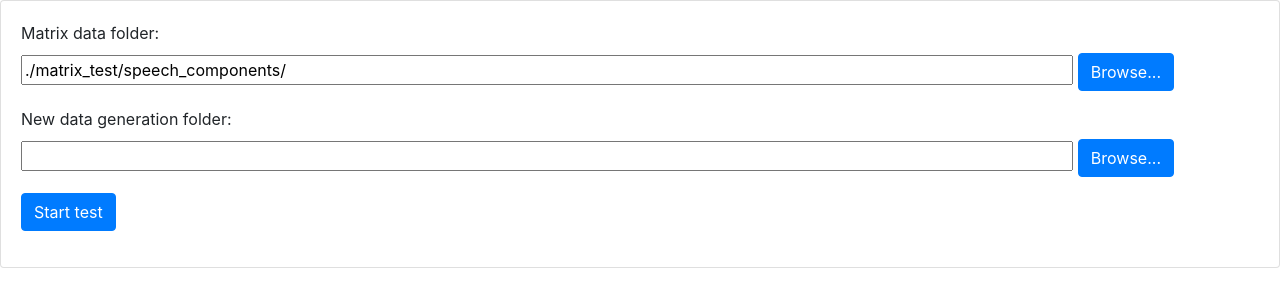
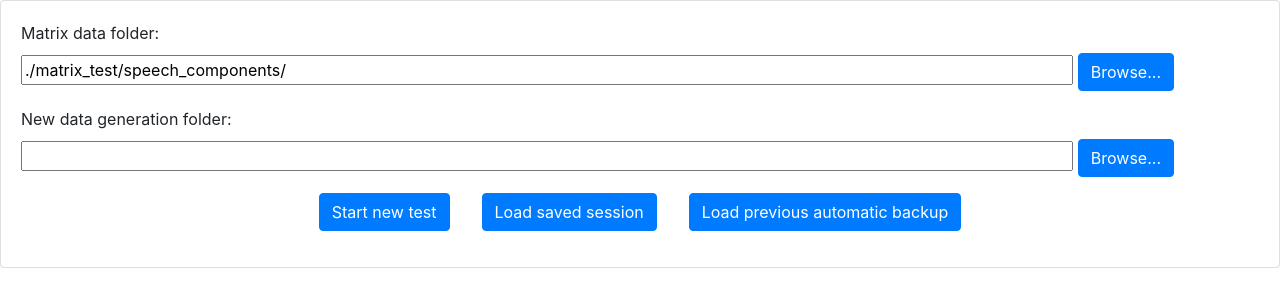
Before and after one commit to Pezz89/BPLabs, a Flask app: page /matrix_test in a window 1280 px wide. Shown: the part 56-363 px from the top of the page. Run offline with Flask 2, Linux system fonts and the light colour scheme; some libraries are stand-ins or nearby versions.

Commit message:
State saving and loading now working as expected

```diff
--- a/server.py
+++ b/server.py
@@ -151,7 +151,7 @@ class MatTestThread(Thread):
     '''
     Thread for running server side matrix test operations
     '''
-    def __init__(self, noiseFilepath="./matrix_test/stimulus/wav/noise/noise.wav",
+    def __init__(self, sessionFilepath=None, noiseFilepath="./matrix_test/stimulus/wav/noise/noise.wav",
         listFolder="./matrix_test/stimulus/wav/sentence-lists/", socketio=None):
         super(MatTestThread, self).__init__()
         self.newResp = False
@@ -162,7 +162,7 @@ class MatTestThread(Thread):
         self.socketio.on_event('submit_mat_response', self.submitMatResponse, namespace='/main')
         self.socketio.on_event('mat_page_loaded', self.setPageLoaded, namespace='/main')
         self.socketio.on_event('save_file_dialog_resp', self.manualSave, namespace='/main')
-        self.socketio.on_event('load_file_dialog_resp', self.loadState, namespace='/main')
+        self.socketio.on_event('load_file_dialog_resp', self.loadStateSocketHandle, namespace='/main')
 
         self.loadedLists = []
         self.lists = []
@@ -197,7 +197,8 @@ class MatTestThread(Thread):
 
         # Plotting parameters
         self.img = io.BytesIO()
-
+        if sessionFilepath:
+            self.loadState(sessionFilepath)
 
 
     def waitForResponse(self):
@@ -367,7 +368,7 @@ class MatTestThread(Thread):
     def saveState(self, out="mat_state.pik"):
         toSave = ['listsRMS', 'y', 'currentList', 'foundSRT', 'slope', 'snr',
                   'snrTrack', 'direction', 'noise_rms', 'i', 'currentWords',
-                  'usedLists', 'availableSentenceInds', 'newResp', 'trialN',
+                  'usedLists', 'availableSentenceInds', 'trialN',
                   'listsString', 'noise', 'fs', 'nCorrect', 'loadedLists',
                   'lists']
         saveDict = {k:self.__dict__[k] for k in toSave}
@@ -382,12 +383,15 @@ class MatTestThread(Thread):
         filepath = msg['data']
         self.saveState(out=filepath)
 
-    def loadState(self, msg):
+
+    def loadStateSocketHandle(self, msg):
         filepath = msg['data']
+        self.loadState(filepath)
+
+
+    def loadState(self, filepath):
         with open(filepath, 'rb') as f:
             self.__dict__.update(dill.load(f))
-        self.plotSNR()
-        self.playStimulus()
 
 
     def run(self):
@@ -408,7 +412,35 @@ def start_mat_test():
     global matThread
     matThread = MatTestThread(socketio=socketio)
     socketio.start_background_task(matThread.run)
-    #matThread.start()
+
+
+@socketio.on('load_mat_backup', namespace='/main')
+def start_backup_mat_test():
+    '''
+    Relay test start message to participant view
+    '''
+    socketio.emit('participant_start_mat', {'data': ''}, namespace='/main', broadcast=True)
+
+    global matThread
+    matThread = MatTestThread(sessionFilepath="./mat_state.pik", socketio=socketio)
+    socketio.start_background_task(matThread.run)
+
+
+@socketio.on('load_mat_session', namespace='/main')
+def start_saved_mat_test():
+    '''
+    Relay test start message to participant view
+    '''
+
+    filepath = webview.create_file_dialog(dialog_type=webview.OPEN_DIALOG, file_types=("Python Pickle (*.pik)",))
+    if filepath and len(filepath) > 0:
+        filepath = filepath[0]
+        if isinstance(filepath, bytes):
+            filepath = filepath.decode("utf-8")
+    socketio.emit('participant_start_mat', {'data': ''}, namespace='/main', broadcast=True)
+    global matThread
+    matThread = MatTestThread(sessionFilepath=filepath, socketio=socketio)
+    socketio.start_background_task(matThread.run)
 
 
 @socketio.on('run_mat_stim_gen', namespace='/main')
@@ -450,7 +482,7 @@ def openSaveFileDialog():
 
 
 @socketio.on('open_load_file_dialog', namespace='/main')
-def openSaveFileDialog():
+def openLoadFileDialog():
     # Open a file dialog interface for selecting a directory
     filepath = webview.create_file_dialog(dialog_type=webview.OPEN_DIALOG, file_types=("Python Pickle (*.pik)",))
     if filepath and len(filepath) > 0:
--- a/templates/mat_test_clinician_view.html
+++ b/templates/mat_test_clinician_view.html
@@ -7,7 +7,6 @@
     <div class="d-flex justify-content-center mt-2" role="group">
         <button type="button" id="mat-repeat" class="btn btn-primary mx-3">Repeat audio</button>
         <button type="button" id="mat-save" class="btn btn-primary mx-3">Save test state</button>
-        <button type="button" id="mat-load" class="btn btn-primary mx-3">Load test state</button>
         <button type="button" id="mat-finish" class="btn btn-primary mx-3">Finish test</button>
     </div>
 </div>
@@ -19,9 +18,6 @@ $(document).ready(function(){
 
     $('#mat-save').click(function(event) {
         socket.emit("open_save_file_dialog")
-    });
-    $('#mat-load').click(function(event) {
-        socket.emit("open_load_file_dialog")
     });
     socket.on('mat_plot_ready', function(msg) {
         console.log(msg)
--- a/templates/matrix_test_setup.html
+++ b/templates/matrix_test_setup.html
@@ -15,8 +15,10 @@
                 <input type="text" id="save-dir" name='save_dir' style="width:85%"></input>
                 <button type="button" id="save-dir-button" class="btn btn-primary">Browse...</button>
             </div>
-            <div class="form-group">
-                <button type="button" id="submit" class="btn btn-primary">Start test</button>
+            <div class="form-group d-flex justify-content-center">
+                <button type="button" id="submit" class="btn btn-primary mx-3">Start new test</button>
+                <button type="button" id="load-saved" class="btn btn-primary mx-3">Load saved session</button>
+                <button type="button" id="load-backup" class="btn btn-primary mx-3">Load previous automatic backup</button>
             </div>
         </form>
     </div>
@@ -26,6 +28,16 @@
         // Initialise socketio with a namespace called "main"
         var socket = io.connect(location.protocol + '//' + document.domain + ':' + location.port + '/main');
 
+        $('#load-backup').click(function(event) {
+            // Send message to call stimulus generation function in Python
+            socket.emit('load_mat_backup');
+            return false;
+        })
+        $('#load-saved').click(function(event) {
+            // Send message to call stimulus generation function in Python
+            socket.emit('load_mat_session');
+            return false;
+        })
         $('#submit').click(function(event) {
             // Send message to call stimulus generation function in Python
             socket.emit('start_mat_test');
```
